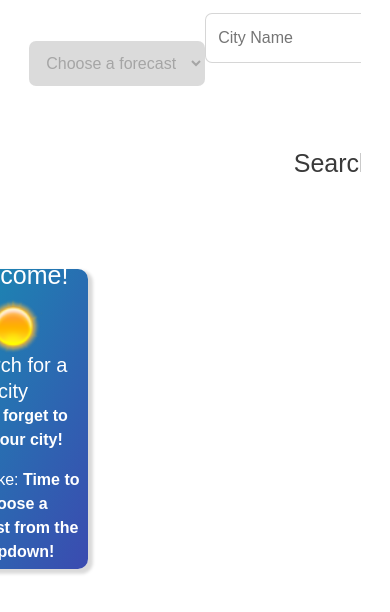
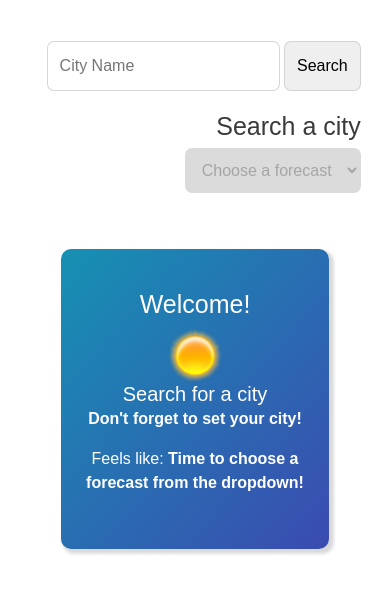
Before and after one commit to fraxier/phase-1-project, a website with bundled scripts: page index.html in a window 390 px wide. Shown: the part 98-710 px from the top of the page. Built offline with nearby package versions, Linux system fonts and the light colour scheme; a web font is replaced by a local one.

Commit message:
Added breakpoints for responsive web design
Edited on github repo website! O . O

```diff
--- a/main.css
+++ b/main.css
@@ -71,7 +71,7 @@ input:-internal-autofill-selected {
 }
 
 input:active, select:active {
-    border:none
+    border:1px solid transparent;
 }
 
 input[type='submit'] {
@@ -229,3 +229,37 @@ input[type='submit'] {
     grid-row-start: 1;
     text-align: center;
 }
+/* =============== Breakpoints ============== */
+@media screen and (max-width: 850px) {
+  #city_set {
+    grid-column-start: 3;
+    grid-row-start: 2;
+  }
+  #city_search {
+    grid-row-start: 1;
+    grid-column-start: 1;
+    grid-column-end: 4;
+  }
+  #forecast_form {
+    grid-row-start: 3;
+    grid-column-start: 3;
+  }
+}
+@media screen and (max-width: 800px) {
+  #results {
+    grid-template-columns: 1fr 1fr;
+  }
+}
+@media screen and (max-width: 583px) {
+  #city_btn {
+    margin-top: 1rem;
+  }
+  .topbar {
+    grid-template-rows: 2fr 1fr 1fr;
+  }
+}
+@media screen and (max-width: 560px) {
+  #results {
+    grid-template-columns: 1fr;
+  }
+}
```
